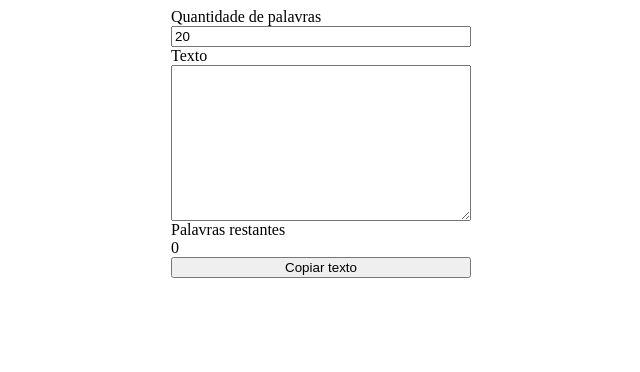
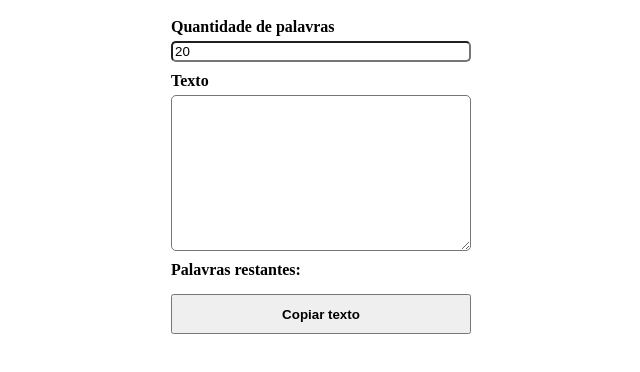
Before and after one commit to acaciomartins/utilitarios-rpg, a plain HTML site: page index.html in a window 1280 px wide. Shown: the whole page, without its empty margins (319-959 px from the left). Drawn offline with Linux system fonts and the light colour scheme.

Commit message:
Update index.html

```diff
--- a/index.html
+++ b/index.html
@@ -12,6 +12,24 @@
             margin: auto;
         }
 
+        label {
+            font-size: 1em;
+            font-weight: bold;
+            margin-top: 10px;
+        }
+
+        input, textarea {
+            border-radius: 5px;
+            margin-top: 5px;
+
+        }
+
+        button {
+            width: 100%;
+            margin-top: 15px;
+            height: 40px;
+            font-weight: bold;
+        }
     </style>
 
 </head>
@@ -21,8 +39,10 @@
             <input type="number" name="quantidadePalavras" id="quantidadePalavras" value="20">
             <label for="frase">Texto</label>
             <textarea name="frase" id="frase" cols="30" rows="10" onkeyup="contaPalavras()"></textarea>
-            <span>Palavras restantes</span>
-            <span id="quantidadeRestante">0</span>
+
+                <label for="quantidadeRestante">Palavras restantes: </span>
+                <span id="quantidadeRestante"></span>
+            <br>
             <button onclick="copyWords()">Copiar texto</button>
     </div>
     <script>
@@ -36,13 +56,7 @@
             var quantidadePalavra = palavra.length - 1;
             var quantidadePalavras = document.getElementById("quantidadePalavras").value;
 
-            console.log("palavra..:", palavra);
-            console.log("quantidadePalavras..:", quantidadePalavras);
-            console.log("quantidadePalavra..:", quantidadePalavra);
-
             quantidadeRestante.textContent = (quantidadePalavras - quantidadePalavra);
-
-            console.log('quantidadePalavra..: ', quantidadePalavra);
 
             if (quantidadePalavra >= quantidadePalavras) {
                 texto.value = textoAnterior;
@@ -50,17 +64,14 @@
             } else {
                 textoAnterior = texto.value;
             }
-            console.log(palavra);
+
         }
 
         function copyWords() {
-            //seleciona todo o texto do elemento
             document.getElementById("frase").select();
-            //executa o comando copy
-            //aqui é feito o ato de copiar para a area de trabalho com base na seleção
             document.execCommand('copy');
         }
-        //var quantidade = document.getElementById("quantidade");
+
 
     </script>
 </body>
```
